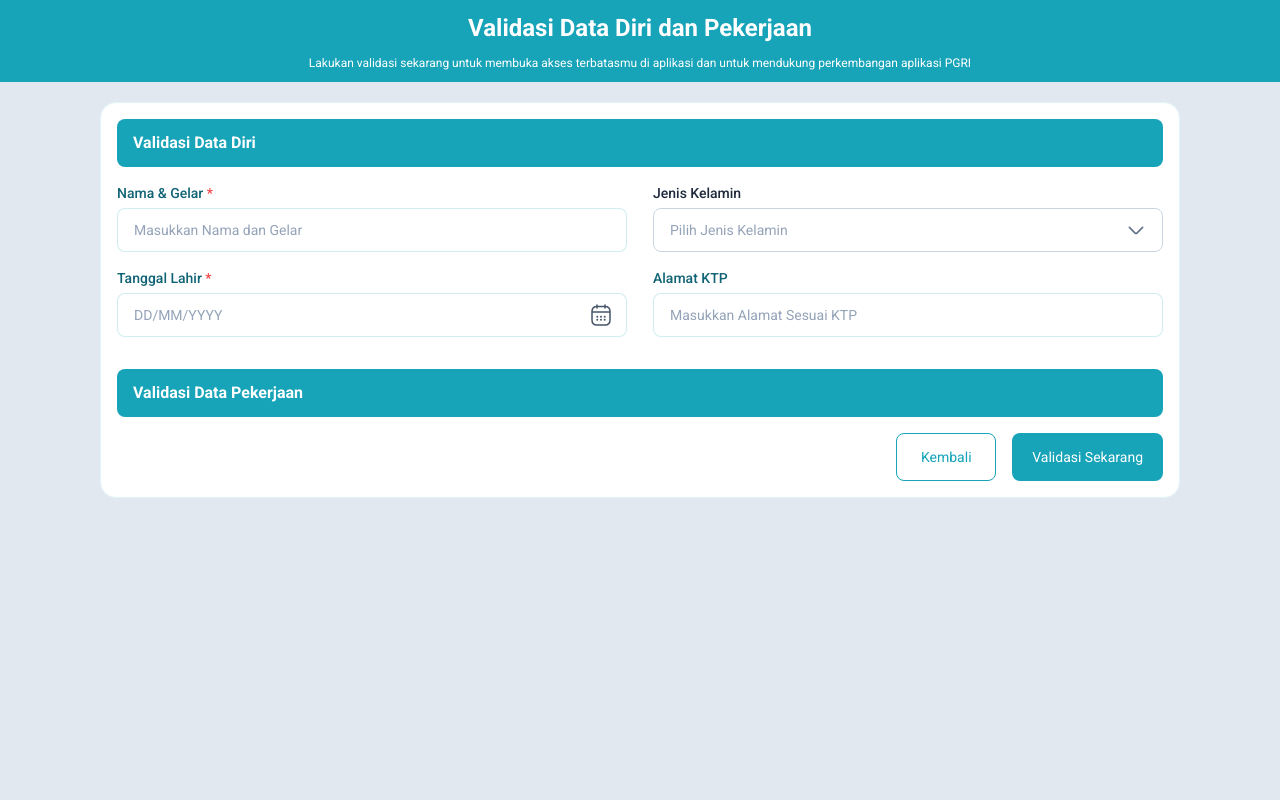
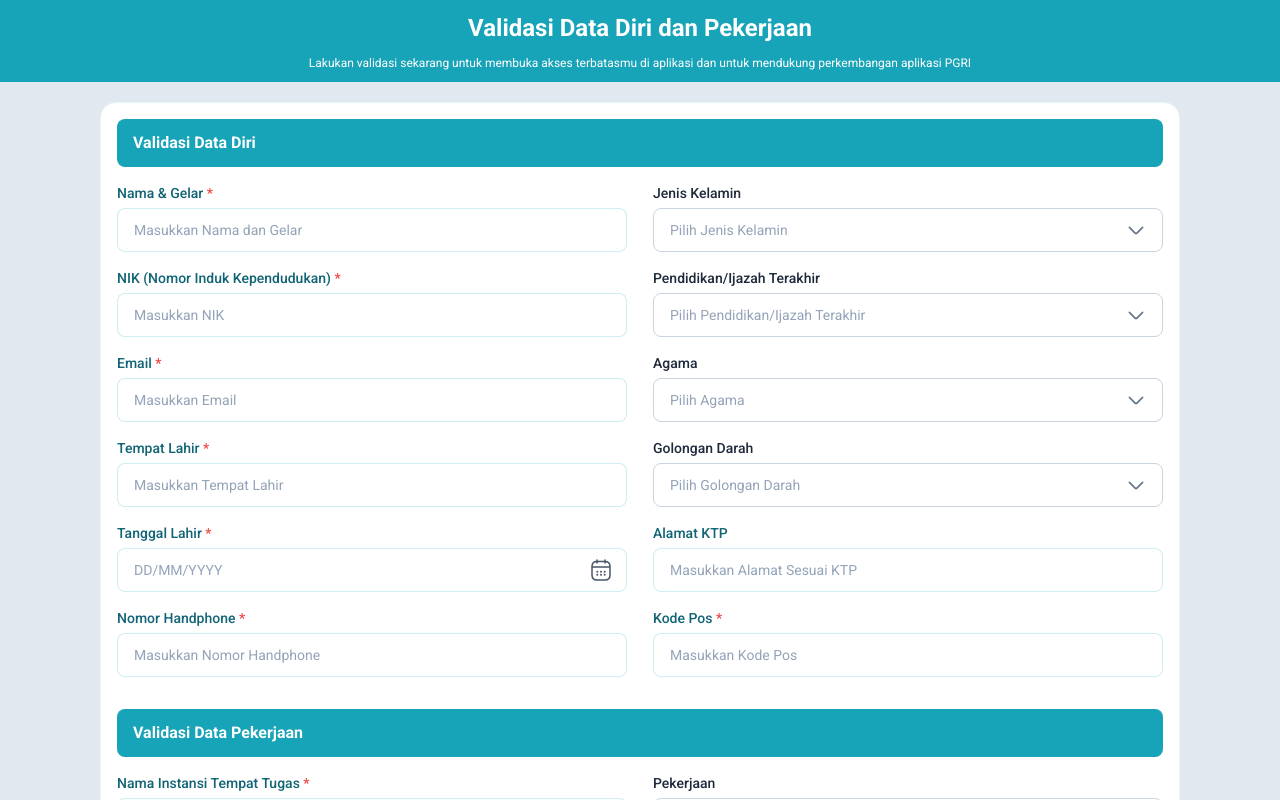
Before and after one commit to luqmanul0612/pgri-frontend, a Next.js app: page /account-validation in a window 1280 px wide. Both pictures are taken after a click on the button "Validasi Sekarang". Shown: the top 800 px of the page. Built offline with nearby package versions, Linux system fonts and the light colour scheme.

Commit message:
update form ui

```diff
--- a/src/app/account-validation/components/validation-form/index.tsx
+++ b/src/app/account-validation/components/validation-form/index.tsx
@@ -7,8 +7,69 @@ import Select from "@/components/customs/select";
 import Required from "@/components/customs/required";
 
 const genderOptions = [
-  { label: "Laki-Laki", key: "laki-laki" },
-  { label: "Perempuan", key: "perempuan" },
+  { key: "laki-laki", label: "Laki-Laki" },
+  { key: "perempuan", label: "Perempuan" },
+];
+
+const religionOptions = [
+  { key: "islam", label: "Islam" },
+  { key: "Kristen Protestan", label: "Kristen Protestan" },
+  { key: "Kristen Katolik", label: "Kristen Katolik" },
+  { key: "Hindu", label: "Hindu" },
+  { key: "Buddha", label: "Buddha" },
+  { key: "Konghucu", label: "Konghucu" },
+];
+
+const educationOptions = [
+  { key: "SMA/SMK", label: "SMA/SMK" },
+  { key: "D3", label: "D3" },
+  { key: "S1", label: "S1" },
+  { key: "S2", label: "S2" },
+  { key: "S3", label: "S3" },
+];
+
+const bloodTypeOptions = [
+  { key: "A", label: "A" },
+  { key: "B", label: "B" },
+  { key: "AB", label: "AB" },
+  { key: "O", label: "O" },
+];
+
+const jobOptions = [
+  { key: "Guru", label: "Guru" },
+  { key: "Tenaga Administrasi", label: "Tenaga Administrasi" },
+  { key: "Dosen", label: "Dosen" },
+  { key: "Kepala Sekolah", label: "Kepala Sekolah" },
+  { key: "Pengawas", label: "Pengawas" },
+  { key: "Lainnya", label: "Lainnya.." },
+];
+
+const employmentStatusOptions = [
+  { key: "ASN PNS", label: "ASN PNS" },
+  { key: "ASN PPPK", label: "ASN PPPK" },
+  { key: "Honorer", label: "Honorer" },
+  { key: "GTY", label: "GTY" },
+  { key: "GTTY", label: "GTTY" },
+  { key: "Dosen ASN", label: "Dosen ASN" },
+  { key: "Dosen Tetap Yayasan", label: "Dosen Tetap Yayasan" },
+  { key: "Dosen Tidak Tetap Yayasan", label: "Dosen Tidak Tetap Yayasan" },
+];
+
+const educatorCertificateOptions = [
+  { key: "true", label: "SUDAH" },
+  { key: "false", label: "BELUM" },
+];
+
+const teachingLevelOptions = [
+  { key: "PAUD", label: "PAUD" },
+  { key: "TK", label: "TK" },
+  { key: "SD/MI", label: "SD/MI" },
+  { key: "SMP/MTS", label: "SMP/MTS" },
+  { key: "SMA/MA", label: "SMA/MA" },
+  { key: "SMK", label: "SMK" },
+  { key: "PT", label: "PT" },
+  { key: "Sekolah Luar Biasa (SLB)", label: "Sekolah Luar Biasa (SLB)" },
+  { key: "Lainnya", label: "Lainnya" },
 ];
 
 const ValidationForm = () => {
@@ -36,10 +97,25 @@ const ValidationForm = () => {
                 label={<Required>Nama & Gelar</Required>}
                 placeholder="Masukkan Nama dan Gelar"
               />
+              <TextField
+                label={<Required>NIK (Nomor Induk Kependudukan)</Required>}
+                placeholder="Masukkan NIK"
+              />
+              <TextField
+                label={<Required>Email</Required>}
+                placeholder="Masukkan Email"
+              />
+              <TextField
+                label={<Required>Tempat Lahir</Required>}
+                placeholder="Masukkan Tempat Lahir"
+              />
               <Datepicker
-
                 label={<Required>Tanggal Lahir</Required>}
                 placeholder="Masukkan Tanggal Lahir"
+              />
+              <TextField
+                label={<Required>Nomor Handphone</Required>}
+                placeholder="Masukkan Nomor Handphone"
               />
             </div>
             <div className="flex w-full flex-col gap-4">
@@ -48,16 +124,105 @@ const ValidationForm = () => {
                 placeholder="Pilih Jenis Kelamin"
                 options={genderOptions}
               />
+              <Select
+                label="Pendidikan/Ijazah Terakhir"
+                placeholder="Pilih Pendidikan/Ijazah Terakhir"
+                options={educationOptions}
+              />
+              <Select
+                label="Agama"
+                placeholder="Pilih Agama"
+                options={religionOptions}
+              />
+              <Select
+                label="Golongan Darah"
+                placeholder="Pilih Golongan Darah"
+                options={bloodTypeOptions}
+              />
               <TextField
                 label="Alamat KTP"
                 placeholder="Masukkan Alamat Sesuai KTP"
               />
+              <TextField
+                label={<Required>Kode Pos</Required>}
+                placeholder="Masukkan Kode Pos"
+              />
             </div>
           </div>
         </div>
-        <div className="flex w-full flex-col gap-4">
+        <div className="flex w-full flex-col">
           <div className="rounded-[8px] bg-primary-500 px-4 py-3 text-[16px] font-bold text-white">
             Validasi Data Pekerjaan
+          </div>
+          <div className="flex gap-[26px] py-4">
+            <div className="flex w-full flex-col gap-4">
+              <TextField
+                label={<Required>Nama Instansi Tempat Tugas</Required>}
+                placeholder="Masukkan Nama dan Gelar"
+              />
+              <Select
+                label={<Required>Provinsi Tempat Tugas</Required>}
+                placeholder="Pilih Provinsi"
+                options={[]}
+              />
+              <Select
+                label={
+                  <Required>
+                    Provinsi Kabupatan/Kota/Kota Administrasi Tempat Tugas
+                  </Required>
+                }
+                placeholder="Pilih Kabupaten/Kota/Kota Administrasi Tempat Tugas"
+                options={religionOptions}
+              />
+              <Select
+                label={
+                  <Required>Kecamatan/Cabang/Distrik Tempat Tugas</Required>
+                }
+                placeholder="Pilih Kecamatan/Cabang/Distrik Tempat Tugas"
+                options={religionOptions}
+              />
+              <Select
+                label={<Required>Desa/Kelurahan Tempat Tugas</Required>}
+                placeholder="Pilih Desa/Kelurahan Tempat Tugas"
+                options={religionOptions}
+              />
+              <TextField
+                label={<Required>Alamat Tempat Tugas</Required>}
+                placeholder="Masukkan Alamat Tempat Tugas"
+              />
+            </div>
+            <div className="flex w-full flex-col gap-4">
+              <Select
+                label="Pekerjaan"
+                placeholder="Pilih Pekerjaan"
+                options={jobOptions}
+              />
+              <Select
+                label="Status Kepegawaian"
+                placeholder="Pilih Status Kepegawaian"
+                options={employmentStatusOptions}
+              />
+              <Select
+                label="Pangkat/Golongan"
+                placeholder="Pilih Pangkat/Golongan"
+                options={religionOptions}
+              />
+              <Select
+                label="Sertifikat Pendidik"
+                placeholder="Pilih Sertifikat Pendidik"
+                options={educatorCertificateOptions}
+              />
+              <Select
+                label="Jenjang Mengajar"
+                placeholder="Pilih Jenjang Mengajar"
+                options={teachingLevelOptions}
+              />
+              <Select
+                label="Mata Pelajaran"
+                placeholder="Pilih Mata Pelajaran"
+                options={religionOptions}
+              />
+            </div>
           </div>
         </div>
         <div className="flex w-full justify-end gap-4">
--- a/src/components/customs/select/index.tsx
+++ b/src/components/customs/select/index.tsx
@@ -1,6 +1,7 @@
 import React, { type FC } from "react";
 import "./select.scss";
 import * as Lib from "@radix-ui/react-select";
+import * as ScrollArea from "@radix-ui/react-scroll-area";
 import clsx from "clsx";
 import Checkmark from "./assets/checkmark-outline.svg";
 import ArrowDown from "./assets/arrow-down.svg";
@@ -62,10 +63,9 @@ const Select: FC<Props> = (props) => {
         </Lib.Trigger>
         <Lib.Portal>
           <Lib.Content className="select-content" position="popper">
-            <Lib.ScrollUpButton className="select-scroll-button">
-              <ArrowUp className="select-scroll-icon" />
-            </Lib.ScrollUpButton>
-            <Lib.Viewport className="select-viewport">
+            <ScrollArea.Root className="select-scroll-area-root" type="auto">
+              <Lib.Viewport asChild className="select-viewport">
+                <ScrollArea.Viewport className="select-scroll-area-viewport">
                   {!options?.length && (
                     <div className="select-empty">Tidak ada data</div>
                   )}
@@ -74,10 +74,15 @@ const Select: FC<Props> = (props) => {
                       {option.label}
                     </SelectItem>
                   ))}
+                </ScrollArea.Viewport>
               </Lib.Viewport>
-            <Lib.ScrollDownButton className="select-scroll-button">
-              <ArrowDown className="select-scroll-icon" />
-            </Lib.ScrollDownButton>
+              <ScrollArea.Scrollbar
+                className="select-scroll-area-scrollbar"
+                orientation="vertical"
+              >
+                <ScrollArea.Thumb className="select-scroll-area-thumb" />
+              </ScrollArea.Scrollbar>
+            </ScrollArea.Root>
           </Lib.Content>
         </Lib.Portal>
       </Lib.Root>
--- a/src/components/customs/select/select.scss
+++ b/src/components/customs/select/select.scss
@@ -187,6 +187,33 @@
   animation: select-spinner 1s infinite linear;
 }
 
+.select-viewport {
+  max-height: var(--radix-select-content-available-height);
+}
+
+.select-scroll-area-root {
+	width: 100%;
+	height: 100%;
+}
+
+.select-scroll-area-viewport {
+	width: 100%;
+	height: 100%;
+  overflow: auto;
+}
+
+.select-scroll-area-scrollbar {
+	width: 4px;
+	padding: 10px 0;
+}
+
+.select-scroll-area-thumb {
+  background-color: #17a3b8;
+  height: 100%;
+  width: 100px;
+	border-radius: 3px;
+}
+
 @keyframes select-spinner {
   to {
     transform: rotate(1turn);
```
Lines whose indentation alone changed are shown as unchanged.
